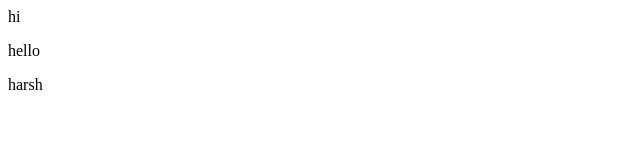
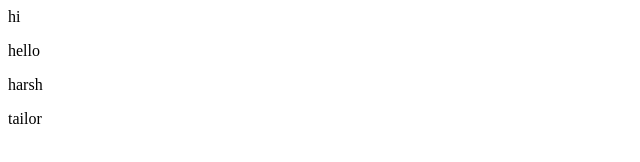
Before and after one commit to Htailor0121/Repo3, a plain HTML site: page index.html in a window 1280 px wide. Shown: the full height of the page, 0-640 px from the left. Drawn offline with Linux system fonts and the light colour scheme.

Commit message:
firsh change

```diff
--- a/index.html
+++ b/index.html
@@ -1,3 +1,4 @@
 <p>hi</p>
 <p>hello</p>
 <p>harsh</p>
+<p>tailor</p>
```
